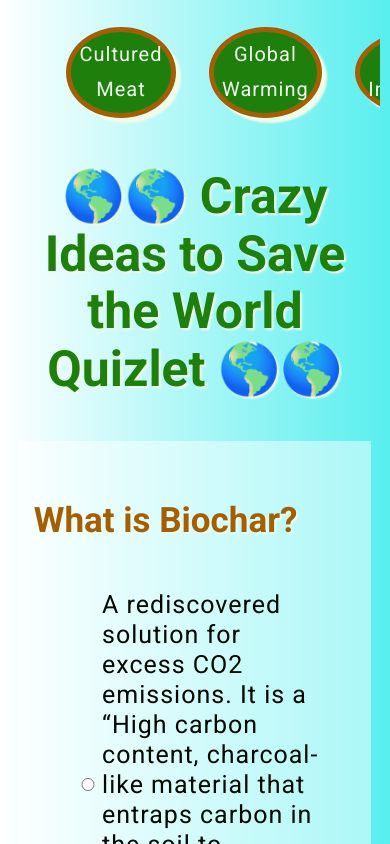
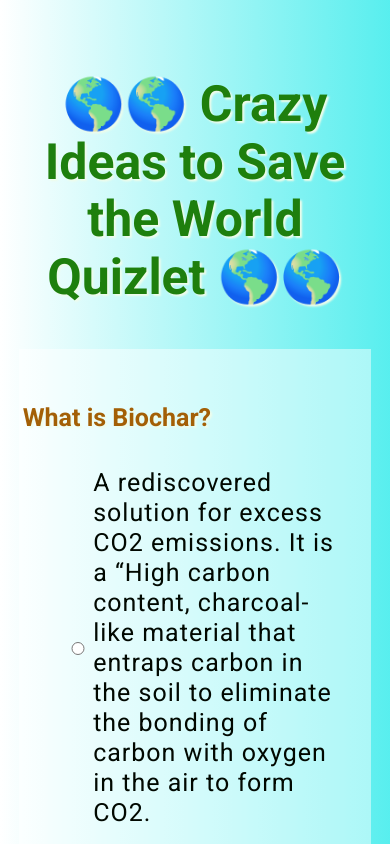
Before and after one commit to hlai16/gloriaLaiProject3, a plain HTML site: page index.html in a window 390 px wide. Shown: the top 844 px of the page. Drawn offline with nearby package versions, Linux system fonts and the light colour scheme.

Commit message:
media queries added :smile:

```diff
--- a/index.html
+++ b/index.html
@@ -4,7 +4,7 @@
 <head>
     <meta charset="UTF-8">
     <meta name="viewport" content="width=device-width, initial-scale=1.0">
-    <title>Biochar Quizlet</title>
+    <title>Crazy Ideas to Solve Global Warming Quizlet</title>
     <!-- Stylesheet -->
     <link rel="stylesheet" href="styles/style.css">
     <!-- fontawesome -->
--- a/styles/sass/_variables.scss
+++ b/styles/sass/_variables.scss
@@ -30,21 +30,16 @@ li {
     text-shadow: 2px 2px 2px $color1;
 }
 
-@mixin h1FontMQPS { //Media Query Smartphone Portrait
-    font-size: 60px;
-    line-height: 200%;
-    max-width: 80%;
+@mixin h2FontMQPS { //Media Query Smartphone Portrait
+    font-size: 25px;
+    line-height: 40px;
 }
 
-@mixin h1FontMQLS { //Media Query Smartphone Landscape
-    font-size: 55px;
-    line-height: 150%;
+@mixin h2FontMQLS { //Media Query Smartphone Landscape
+    font-size: 30px;
+    line-height: 50px;
     max-width: 100%;
-}
-@mixin h1FontMQLE { //Media Query Ebook Landscape
-    font-size: 45px;
-    line-height: 180%;
-    max-width: 90%;
+    padding-top: 5%;
 }
 
 @mixin h2Font($h2Color: $color2) {
@@ -54,19 +49,6 @@ li {
     text-shadow: 2px 2px 2px $color1;
 }
 
-@mixin h3Font($h3FS: 30px, $h3Color: $color4) {
-    font-size: $h3FS;
-    line-height: 48px;
-    letter-spacing: 1.3px;
-    color: $h3Color;
-}
-
-@mixin h4Font {
-    font-size: 35px;
-    line-height: 30px;
-    letter-spacing: .8px;
-    color: $color2;
-}
 
 @mixin pFont($pColor: $color5, $pFS: 25px) {
     font-family: 'Roboto', sans-serif;
@@ -83,13 +65,6 @@ li {
      overflow: hidden;
  }
 
-//  Hero mixin
-@mixin hero($heroHeight:100vh) {
-    background-color: $color3;
-    background-size: cover;
-    background-position: center;
-    height: $heroHeight;
-}
 
 @mixin allButton($buttonBgc: $color3, $buttonC: $color1){
     background-color: $buttonBgc;
--- a/styles/sass/style.scss
+++ b/styles/sass/style.scss
@@ -112,7 +112,52 @@ button:visited {
 
 //FOOTER
 footer {
-    margin: 10%;
     background-color: $color6;
     padding: 1.25% 3%;
 }
+
+
+//MEDIA QUERIES
+@media (max-width: 900px){
+    html {
+        font-size: 50%;
+    }
+    .question li{
+        margin: 4% auto;
+    }
+
+    h2 {
+        @include h2FontMQLS;
+    }
+}
+
+@media (max-width: 600px){
+    html {
+        font-size: 45%;
+    }
+
+    .headerNav{
+        display: none;
+    }
+
+    h1,
+    header {
+        margin-top: 10%;
+    }
+
+    .question {
+        padding: 3% 1%;
+    }
+
+    .question li{
+        margin: 10% auto;
+    }
+
+    input[type='radio'] {
+        width: 10%;
+    }
+    h2 {
+        @include h2FontMQPS;
+    }
+
+}
```
Also changed, not shown: styles/style.css.
